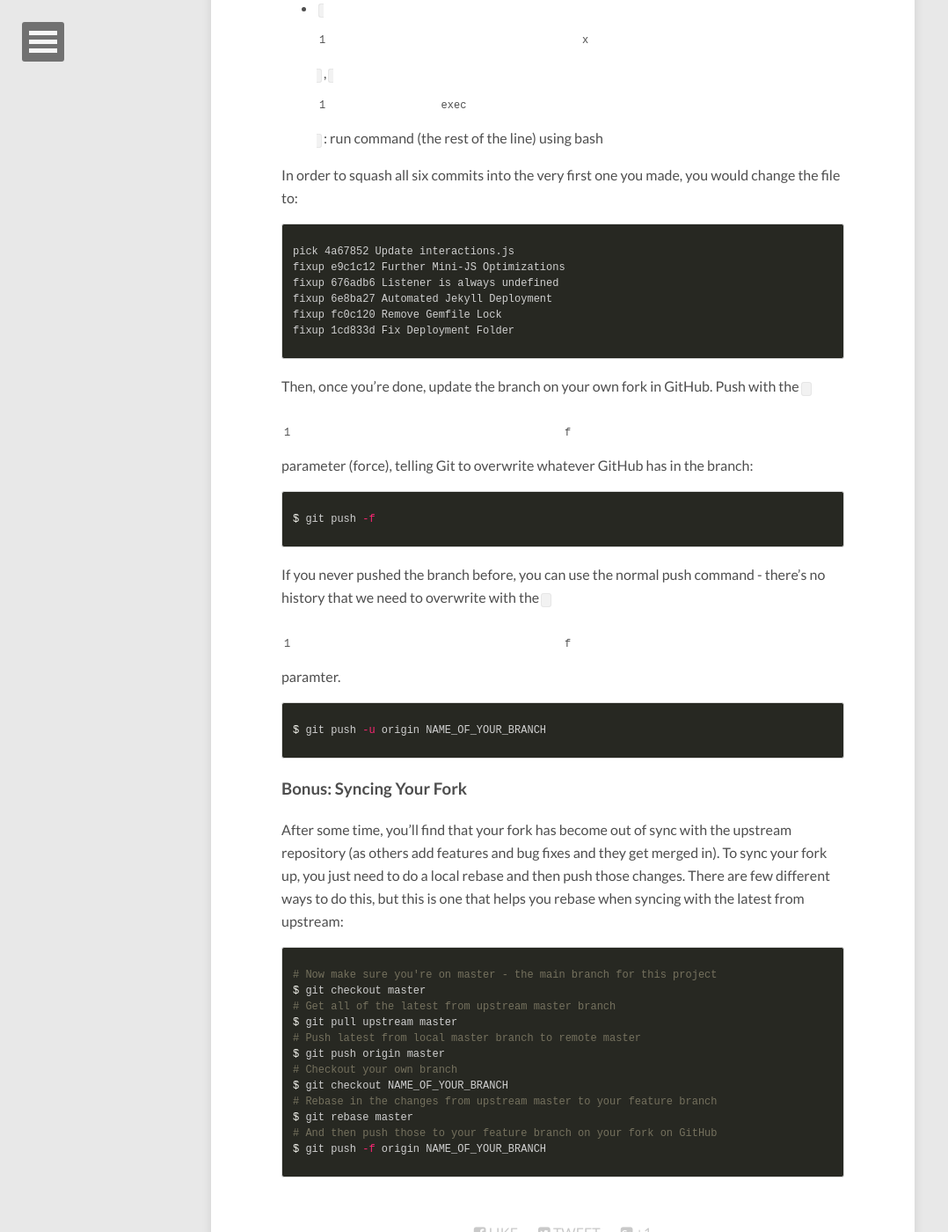
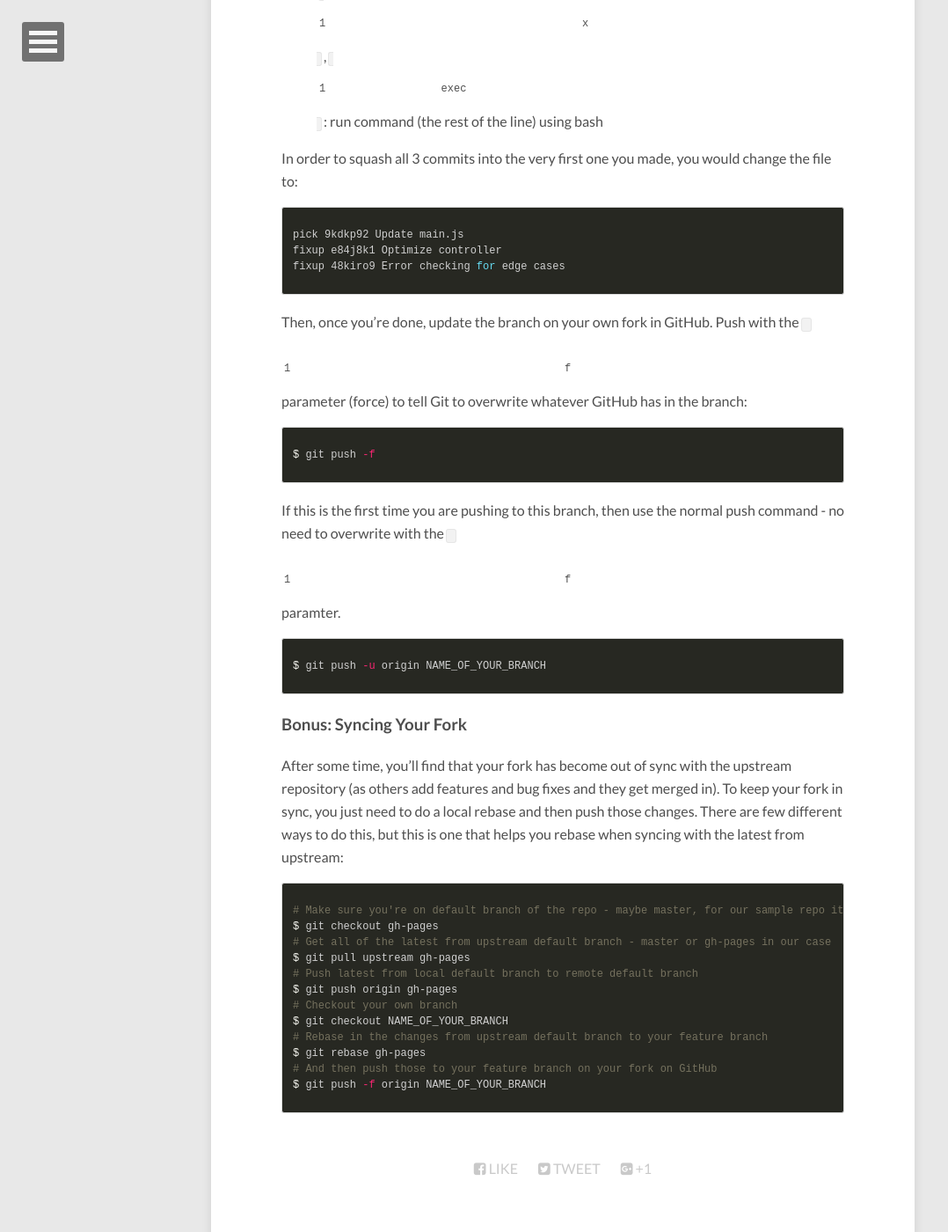
Before and after one commit to ritazh/devopsfun, a Jekyll site: the page built from _posts/2015-12-21-git-setup.markdown, in a window 1280 px wide and 1400 px high, scrolled down 9178 px. Shown: the whole window at 88% size, without its empty margins (0-1078 px from the left). Built offline with Jekyll 4.4.1, drawn with Linux system fonts in a browser that asks for light colours; nearby versions of some CDN libraries; comment, search, counter and statistics services are not loaded; some of the changed text lies outside the part shown.

Commit message:
Update git setup

```diff
--- a/_posts/2015-12-21-git-setup.markdown
+++ b/_posts/2015-12-21-git-setup.markdown
@@ -15,41 +15,38 @@
 ---
 ### Install and Setup Git
 
-Chances are you already have git running on your computer or you at least have heard of Git before. For this training, you will need to know few basics about git.
+Chances are, you already have git running on your computer or you at least have heard of Git before. For this training, you will need to setup git locally and know few basics about git.
 
 #### Table of Contents
-- [Git Tutorial](#git-tutorial)
-    - [Get Git](#get-git)
-    - [Fork a Repository to your Account](#fork-the-repository-to-your-account)
-    - [Clone a sample node app Repository to your Machine](#clone-the-case-study-repository-to-your-machine)
-    - [Creating a new Branch for your repo](#creating-a-new-branch-for-your-repo)
-    - [Staging your Changes for a Commit](#staging-your-changes-for-a-commit)
-    - [Commit your Changes](#commit-your-changes)
-    - [Push your new Branch to Your Fork on GitHub](#push-your-new-branch-to-your-fork-on-github)
+  - [Install Git](#install-git)
+  - [Fork a Repository to your Account](#fork-the-repository-to-your-account)
+  - [Clone a sample node app Repository to your Machine](#clone-the-case-study-repository-to-your-machine)
+  - [Creating a new Branch for your repo](#creating-a-new-branch-for-your-repo)
+  - [Staging your Changes for a Commit](#staging-your-changes-for-a-commit)
+  - [Commit your Changes](#commit-your-changes)
+  - [Push your new Branch to Your Fork on GitHub](#push-your-new-branch-to-your-fork-on-github)
 
-### Get Git
-If you don't have Git installed, head over to the official [Git Download page and download it](https://git-scm.com/download).
+### Install Git
+If you don't have Git installed, navigate to the official [Git Download page and download it](https://git-scm.com/download).
 
 #### Get Git for Mac
 There are several ways to install Git on a Mac. You can choose from one of the following ways:
 
-1. If you want a more up to date version, you can also install it via a binary installer. An OSX Git installer is maintained and available for download at the Git website, at http://git-scm.com/download/mac.
+1) If you want a more up to date version, you can also install it via a binary installer. An OSX Git installer is maintained and available for download at the Git website, at [http://git-scm.com/download/mac](http://git-scm.com/download/mac).
 
-2. If you already have Homebrew, you can install Git by executing:
+2) If you already have Homebrew, you can install Git by executing:
 
-{% highlight bash %}
-$ brew install git
+  {% highlight bash %}
+  $ brew install git
+  {% endhighlight %}
 
-{% endhighlight %}
+  Make sure you update your `$PATH` environment variable to include the latest install path of Git. For example:
 
-Make sure you update your `$PATH` environment variable to include the latest install path of Git. For example:
+  {% highlight bash %}
+  $ echo 'export PATH="/usr/local/bin:/usr/local/sbin:~/bin:$PATH"' >> ~/.bash_profile
+  {% endhighlight %}
 
-{% highlight bash %}
-$ echo 'export PATH="/usr/local/bin:/usr/local/sbin:~/bin:$PATH"' >> ~/.bash_profile
-
-{% endhighlight %}
-
-3. If you don't mind registering an apple developer account, then install the Xcode Command Line Tools. Go to connect.apple.com and register an Apple Developer account. Once you’ve registered, go to developer.apple.com/xcode, then click on “View downloads” and finding the appropriate command line tools for your version of OS X in the list. When your download finishes, go ahead and open the DMG.
+3) If you don't mind registering an Apple developer account, then install the Xcode Command Line Tools. Go to [connect.apple.com](connect.apple.com) and register an Apple Developer account. Once you’ve registered, go to [developer.apple.com/xcode](developer.apple.com/xcode), then click on “View downloads” and finding the appropriate command line tools for your version of OS X in the list. When your download finishes, go ahead and open the DMG.
 Run the Command Line Tools installer. On Mavericks (10.9) or above you can do this simply by trying to run git from the Terminal the very first time. If you don’t have it installed already, it will prompt you to install it.
 
 #### Get Git for Windows
@@ -67,58 +64,52 @@
 
 {% endhighlight %}
 
+#### Verify Git Installation
+Now that you have Git installed, open up PowerShell on Windows or terminal on Mac. If everything worked correctly, you should be able to run `git --version`.
+
 ### Sign up for a Free GitHub account
 Before we can get started, you need to register with GitHub for a free account. Either create or login into your account on [GitHub](https://github.com/join).
 
-### Fork the Repository to your Account
-Now you are ready to do more with Git. Let's start with a sample project. Head over to the [?](https://github.com/?) repository and click the little 'fork' button in the upper right.
+### Fork a Repository to your Account
+Now you are ready to do more with Git. Let's start with a sample project. Head over to the [devopsfun repo on GitHub](https://github.com/ritazh/devopsfun) repository and click the little 'fork' button in the upper right.
 
-![Fork the repo](https://raw.githubusercontent.com/ritazh/devopsfun/gh-pages/tutorial/fork.png)
+![Fork the repo]({{ site.rel_url }}/images/fork.png)
 
-This will create a copy of the repository as it exists in the `?` organization into your own account.
+This will create a copy of the repository as it exists in the original account into your own account.
 
-### Clone the Repository to your Machine
-Visit your fork (which should be at github.com/{your_name}/?) and copy the "HTTPS Clone URL". Using this URL, you're able to `clone` the repository, which is really just a fancy way of saying "download the whole repository, including its history and information about its origin".
+### Clone the Repository to Your Machine
+Visit your fork (which should be at github.com/{your_github_username}/devopsfun) and copy the "HTTPS Clone URL". Using this URL, you're able to `clone` the repository, which downloads the whole repository, including its history and information about its origin locally. From PowerShell on Windows or terminal on Mac, change into the directory where you would like to clone your repo.
 
-![Clone the repo](https://raw.githubusercontent.com/ritazh/devopsfun/gh-pages/tutorial/clone.png)
-
-Now that you have Git installed, open up PowerShell on Windows or terminal on Mac. If everything worked correctly, you should be able to run `git --version`. If that works, navigate to a folder where you'd like to keep the `?` repository. To get a copy of your fork onto your local machine, run:
+![Clone the repo]({{ site.rel_url }}/images/clone.png)
 
 {% highlight bash %}
-$ git clone https://github.com/{YOUR_USERNAME}/?
+$ git clone https://github.com/{your_github_username}/devopsfun
 {% endhighlight %}
 
 This should generate output that looks roughly like this:
 
 {% highlight bash %}
-$ git --version
-git version 1.9.5.msysgit.1
-$ git clone https://github.com/{YOUR_USERNAME}/?
-Cloning into '?'...
-remote: Counting objects: 1027, done.
-remote: Compressing objects: 100% (4/4), done.
-Receiving objects: 100% (1027/1027), 16.02 MiB | 9.11 MiB/s, done.
-emote: Total 1027 (delta 0), reused 0 (delta 0), pack-reused 1023R
-Resolving deltas:   5% (30/531)
-Resolving deltas: 100% (531/531), done.
+$ git clone https://github.com/{your_github_username}/devopsfun
+Cloning into 'devopsfun'...
+...
+...
 Checking connectivity... done.
-
 {% endhighlight %}
 
-You can run `explorer .` from PowerShell on Windows or `open .` from Terminal on Mac to open up the folder in Explorer or Finder respectively. All the files are there - including the history of the whole repository. The connection to your fork (`your_name/?`) is still there.
+You can run `explorer .` from PowerShell on Windows or `open .` from Terminal on Mac to open up the folder in Explorer or Finder respectively. All the files are there - including the history of the whole repository. The connection to your fork (`{your_github_username}/devopsfun`) is still there.
 
 ### Creating a new Branch for your repo
-In modern Git development, every single change that you want to make to the code base will be made in a "branch". Like a tree branch, the branch is "based" on a different branch, and unlike other SCM systems, Git branches are very lightweight. In our case, your base branch will always be `master`, which is the default branch name for GitHub repositories. In order to create a new branch, you can always run:
+In modern Git development, every single change that you want to make to the code base will be made in a "branch". Like a tree branch, the branch is "based" on a different branch, and unlike other SCM systems, Git branches are very lightweight. In our case, your base branch is `gh-pages`. The default branch name for GitHub repositories is `master`. In order to create a new branch, you can always run:
 
 {% highlight bash %}
 # This makes sure that your new branch is based on master
-$ git checkout master
-# This creates the new branch
+$ git checkout gh-pages
+# When the default branch of a repo is "master", you should "git checout master" instead
+# The below command creates a new branch
 $ git checkout -b my-new-branch
-
 {% endhighlight %}
 
-You can now go ahead and make your changes - adding files, writing code, fixing typos. Keep in mind that a branch should host isolated changes. You should create one branch that fixes typos; and another branch for each feature you want to implement.
+You can now go ahead and make your changes - adding files, writing code, fixing bugs. Keep in mind that a branch should host isolated changes. For example, you should create one branch that fixes a bug, then another branch for to develop a new feature you want to implement.
 
 ### Staging your Changes for a Commit
 Now that you made your changes, you can "stage" them for a commit. Whenever you stage a file for a commit, you make a snapshot of the file at the time you're staging it for a commit. If you change a file after you staged it, you will have to stage it again. To stage a file, simply run:
@@ -134,14 +125,11 @@
 {% endhighlight %}
 
 ### Commit your Changes
-Now that your changes have been staged, we're ready to commit them. You can either pass the commit command a title for your commit - or omit the parameter, in which case Git will open up the default text editor to create a commit message.
-
-###### Hint: Changing the Default Editor
-The default editor will most likely be Vim. If you don't like that, use [GitPad](https://github.com/github/GitPad) - it'll make sure that you can edit all your Git messages with whatever editor is associated with `txt` files.
+Now that your changes have been staged, we're ready to commit them. You can either pass the commit command a title for your commit - or omit the parameter, in which case Git will open up the default text editor for you to create a commit message.
 
 To commit the quick way:
 {% highlight bash %}
-$ git commit -m "Add new feature: Git is cool"
+$ git commit -m "Add new feature: Git is Awesome"
 {% endhighlight %}
 
 To commit the long way, allowing you to define both title and message of your commit:
@@ -150,22 +138,21 @@
 {% endhighlight %}
 
 ### Push your new Branch to Your Fork on GitHub
-You wrote a new feature, made some changes, committed - now we have to make sure that your changes also end up on GitHub. To do so, we have to push your local branch to your fork on GitHub. Run the command below (obviously using the name of the branch you want to push)
+Let's say you have implemented a new feature, made some changes, committed the changes - now we have to make sure that your changes also end up on GitHub. To do so, we have to push your local branch to your fork on GitHub. Run the command below, using the name of the branch you want to push to
 
 {% highlight bash %}
-$ git checkout NAME_OF_YOUR_BRANCH
-$ git push -u origin NAME_OF_YOUR_BRANCH
-
+$ git checkout NAME_OF_YOUR_NEW_BRANCH
+$ git push -u origin NAME_OF_YOUR_NEW_BRANCH
 {% endhighlight %}
 
 ### Bonus: Make a Pull Request
-Now, head over to the [?/?](https://github.com/?/?) repository. In most cases, GitHub will pick up on the fact that you just pushed a branch with some changes to your local fork, assuming that you probably want for those changes to end up in the upstream branch. To help you, it'll show a little box right above the code asking you if you want to make a pull request.
+Now, head over to the [devopsfun](https://github.com/ritazh/devopsfun) repository. In most cases, GitHub will pick up on the fact that you just pushed a branch with some changes to your local fork, assuming that you probably want for those changes to end up in the upstream branch. To help you, it'll show a little box right above the code asking you if you want to make a pull request.
 
-![Make a Pull Request](https://raw.githubusercontent.com/ritazh/devopsfun/gh-pages/tutorial/pullrequest.png)
+![Make a Pull Request]({{ site.rel_url }}/images/pullrequest.png)
 
 Click that button. GitHub will open up the 'Create a Pull Request Page'. It is a good idea to list the feature you have created or the bug you have fixed by referencing an issue #.
 
-As soon as you hit the 'Create Pull Request' button, it'll show up in the list of pull requests and the bots will take over.
+As soon as you hit the `Create Pull Request` button, it'll show up in the list of pull requests.
 
 ### Bonus: Updating Pull Requests
 Once people have reviewed your pull request, it is very likely that you want to update it. Whenever you update the branch in your fork, your pull request will be automatically updated.
@@ -197,13 +184,12 @@
 {% endhighlight %}
 
 ### Bonus: Squashing Commits
-You should commit often. It's a great practice to backup in case you mess up. At the same time, you don't want your pull request to contain all your commit history. In general, a pull request should contain one commit to keep upstream project clean. For that to happen, we need to rewrite history.
+Commit often is a great practice to backup in case you mess up. At the same time, you don't want your pull request to contain all your commit history. In general, a pull request should contain one commit to keep upstream project clean. For that to happen, we need to rewrite history.
 
-Rewriting Git history is a little bit scary, but it's easy to do. Here's the setup: You just made six commits to your branch. Before making a pull request, you want all those commits to be turned into one. To change the history of your last six commits, run:
+Rewriting Git history is a bit scary, but it's easy to do. Let's say you just made 3 commits to your branch. Before making a pull request, you want all those commits to be turned into one. To change the history of your last six commits, run:
 
 {% highlight bash %}
-$ git rebase -i HEAD~6
-
+$ git rebase -i HEAD~3
 {% endhighlight %}
 
 It is important that you change only commits that *you* made, since your branch will not be compatible with "upstream" if you rewrite history that is already present in the repository there. You can however mess with your own fork as much as you want to, since you should be the only person working with it.
@@ -211,16 +197,12 @@
 Once you run the command, you will be presented with a screen that looks like this:
 
 {% highlight bash %}
-pick 4a67852 Update interactions.js
-pick e9c1c12 Further Mini-JS Optimizations
-pick 676adb6 Listener is always undefined
-pick 6e8ba27 Automated Jekyll Deployment
-pick fc0c120 Remove Gemfile Lock
-pick 1cd833d Fix Deployment Folder
-
+pick 9kdkp92 Update main.js
+pick e84j8k1 Optimize controller
+pick 48kiro9 Error checking for edge cases
 {% endhighlight %}
 
-See how every single commit begins with the word `pick`, followed by its commit id and the title? You can replace the `pick` with an action of your choice. Available are:
+Note that every single commit begins with the word `pick`, followed by its commit id and the commit message. You can replace the word `pick` with one of the options below:
 
  * `p`, `pick`: use commit
  * `r`, `reword`: use commit, but edit the commit message
@@ -229,24 +211,21 @@
  * `f`, `fixup`: like "squash", but discard this commit's log message
  * `x`, `exec`: run command (the rest of the line) using bash
 
-In order to squash all six commits into the very first one you made, you would change the file to:
+In order to squash all 3 commits into the very first one you made, you would change the file to:
 
 {% highlight bash %}
-pick 4a67852 Update interactions.js
-fixup e9c1c12 Further Mini-JS Optimizations
-fixup 676adb6 Listener is always undefined
-fixup 6e8ba27 Automated Jekyll Deployment
-fixup fc0c120 Remove Gemfile Lock
-fixup 1cd833d Fix Deployment Folder
+pick 9kdkp92 Update main.js
+fixup e84j8k1 Optimize controller
+fixup 48kiro9 Error checking for edge cases
 {% endhighlight %}
 
-Then, once you're done, update the branch on your own fork in GitHub. Push with the `f` parameter (force), telling Git to overwrite whatever GitHub has in the branch:
+Then, once you're done, update the branch on your own fork in GitHub. Push with the `f` parameter (force) to tell Git to overwrite whatever GitHub has in the branch:
 
 {% highlight bash %}
 $ git push -f
 {% endhighlight %}
 
-If you never pushed the branch before, you can use the normal push command - there's no history that we need to overwrite with the `f` paramter.
+If this is the first time you are pushing to this branch, then use the normal push command - no need to overwrite with the `f` paramter.
 
 {% highlight bash %}
 $ git push -u origin NAME_OF_YOUR_BRANCH
@@ -255,19 +234,19 @@
 
 ### Bonus: Syncing Your Fork
 
-After some time, you'll find that your fork has become out of sync with the upstream repository (as others add features and bug fixes and they get merged in). To sync your fork up, you just need to do a local rebase and then push those changes. There are few different ways to do this, but this is one that helps you rebase when syncing with the latest from upstream:
+After some time, you'll find that your fork has become out of sync with the upstream repository (as others add features and bug fixes and they get merged in). To keep your fork in sync, you just need to do a local rebase and then push those changes. There are few different ways to do this, but this is one that helps you rebase when syncing with the latest from upstream:
 
 {% highlight bash %}
-# Now make sure you're on master - the main branch for this project
-$ git checkout master
-# Get all of the latest from upstream master branch
-$ git pull upstream master
-# Push latest from local master branch to remote master
-$ git push origin master
+# Make sure you're on default branch of the repo - maybe master, for our sample repo it is gh-pages
+$ git checkout gh-pages
+# Get all of the latest from upstream default branch - master or gh-pages in our case
+$ git pull upstream gh-pages
+# Push latest from local default branch to remote default branch
+$ git push origin gh-pages
 # Checkout your own branch
 $ git checkout NAME_OF_YOUR_BRANCH
-# Rebase in the changes from upstream master to your feature branch
-$ git rebase master
+# Rebase in the changes from upstream default branch to your feature branch
+$ git rebase gh-pages
 # And then push those to your feature branch on your fork on GitHub
 $ git push -f origin NAME_OF_YOUR_BRANCH
 {% endhighlight %}
```
Also changed, not shown: other parts of _posts/2015-12-21-git-setup.markdown (+1 -1 lines).
